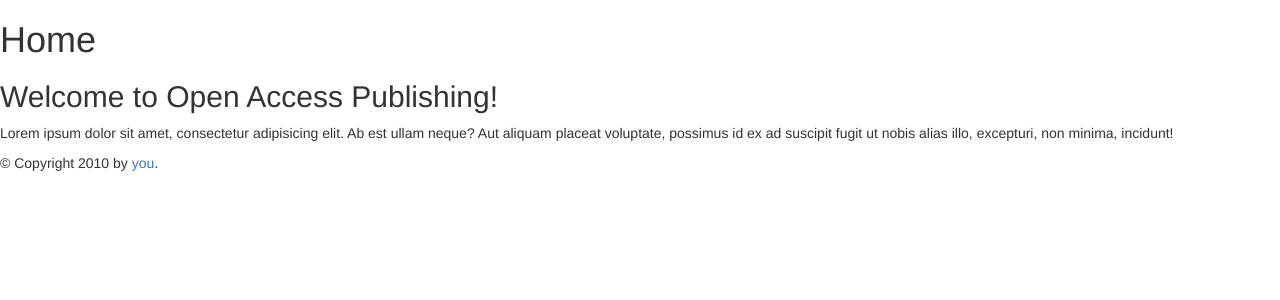
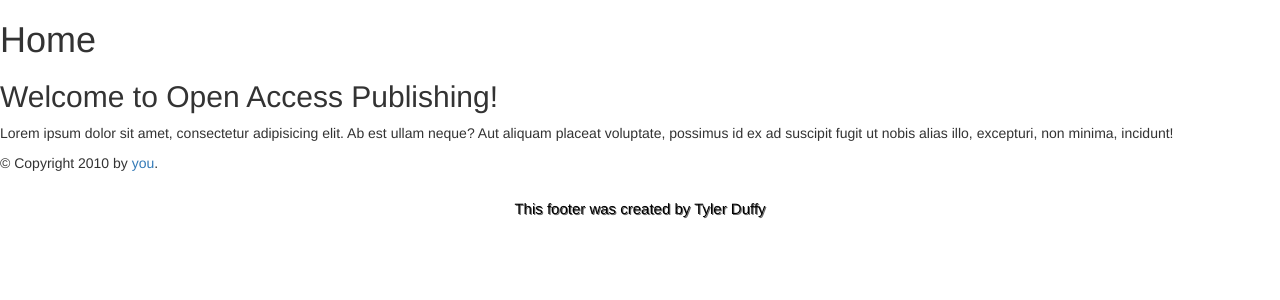
Before and after one commit to jenkinjk/RHIT-Senior-Project-Open-Access-Publishing-System-Sean-Feeney, a Flask app: page /home in a window 1280 px wide. Shown: the part 52-352 px from the top of the page. Run offline with Flask 2, Linux system fonts and the light colour scheme; some libraries are stand-ins or nearby versions.

Commit message:
added styling for the footer

```diff
--- /dev/null
+++ b/flask_code/static/css/lib/footer.css
@@ -0,0 +1,8 @@
+footer {
+	margin-top: 25px;
+	text-align: center;
+	font-family: 'prymeFont', 'Helvetica';
+	color: black;
+	font-size: 15px;
+	text-shadow: 1px 1px #696969;
+}
--- a/flask_code/templates/base.html
+++ b/flask_code/templates/base.html
@@ -4,6 +4,7 @@
     {% block head %}
     <link rel="stylesheet" href="../static/css/lib/bootstrap.min.css">
     <link rel="stylesheet" href="{{ url_for('static', filename='css/lib/bootstrap.min.css') }}">
+    <link rel="stylesheet" href="{{ url_for('static', filename='css/lib/footer.css') }}">
     <title>{% block title %}{% endblock %} - Open Scholar</title>
     {% endblock %}
   </head>
@@ -41,5 +42,13 @@
       &copy; Copyright 2010 by <a href="http://domain.invalid/">you</a>.
       {% endblock %}
     </div>
+
+    <!-- footer -->
+    <div class="row">
+      <footer>
+        This footer was created by Tyler Duffy
+      </footer>
+    </div>
+
   </body>
 </html>
```
Lines whose indentation alone changed are shown as unchanged.
